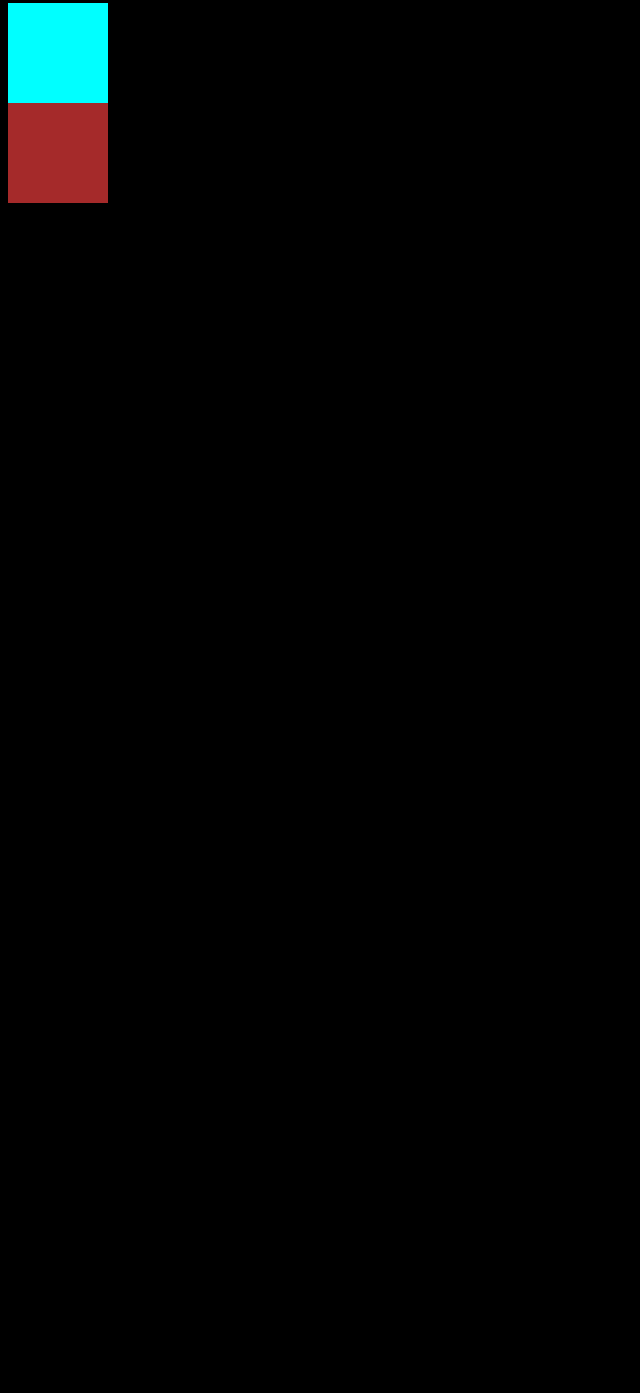
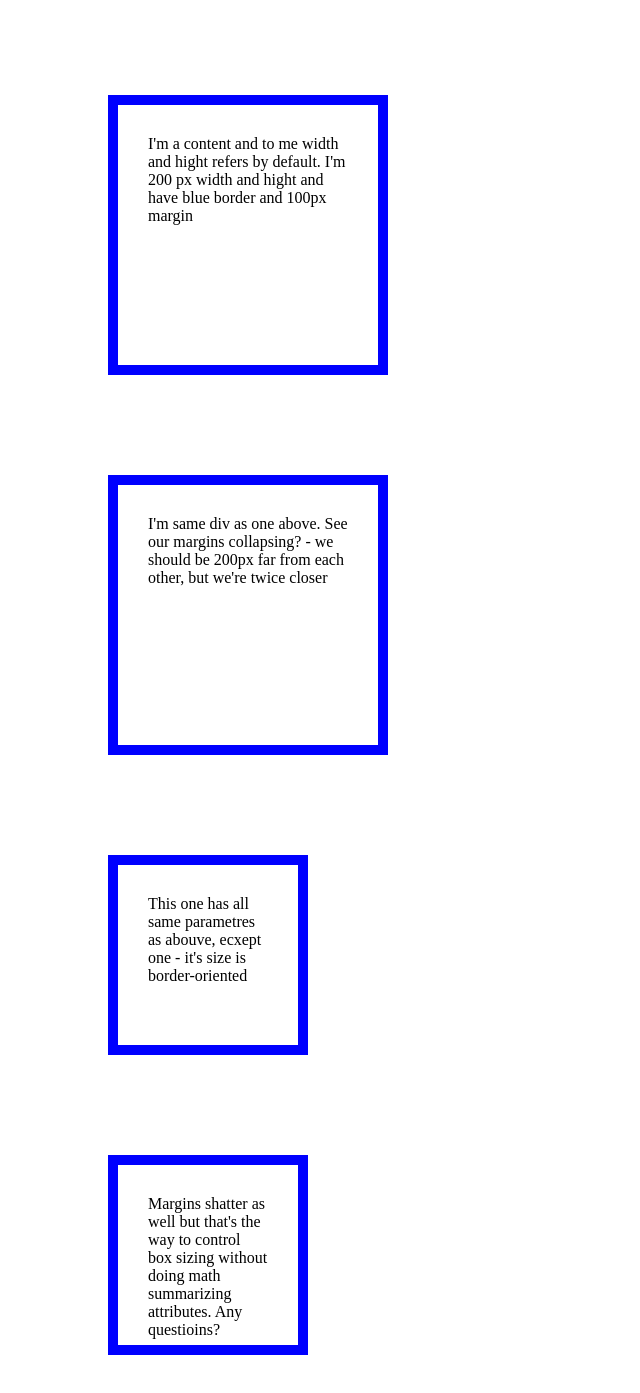
Before and after one commit to RikkySix/block-model-homework, a plain HTML site: page index.html in a window 1280 px wide. Shown: the part 5-1398 px from the top of the page, without its empty margins (0-640 px from the left). Before the commit the page ends 800 px from the top, so only its background shows below. Drawn offline with Linux system fonts and the light colour scheme.

Commit message:
divs were drawn

```diff
--- a/index.html
+++ b/index.html
@@ -9,7 +9,23 @@
 
 </head>
 <body>
-    <div id="first"></div>
-    <div id="second"></div>
+    <div id="first">
+        I'm a content and to me width and hight refers by default.
+         I'm 200 px width and hight and have blue border and 100px margin
+    </div>
+    <div id="first">
+        I'm same div as one above. See our margins collapsing?
+         - we should be 200px far from each other, but we're twice closer
+    </div>
+    <div id="second">
+        This one has all same parametres as abouve, ecxept one
+         - it's size is border-oriented
+    </div>
+    <div id="second">
+        Margins shatter as well but that's the way to control box sizing without doing math summarizing attributes. Any questioins?
+    </div>
+
+
+
 </body>
 </html>
--- a/styles/styles.css
+++ b/styles/styles.css
@@ -1,17 +1,16 @@
-* {
-    background-color: black;
-}
-
 #first {
-    height: 100px;
-    width: 100px;
-    color: aliceblue;
-    background-color: aqua;
+    width: 200px;
+    height: 200px;
+    padding: 30px;
+    border: 10px solid blue;
+    margin: 100px;
 }
 
 #second {
-    height: 100px;
-    width: 100px;
-    color: royalblue;
-    background-color: brown;
+    box-sizing: border-box;
+    width: 200px;
+    height: 200px;
+    padding: 30px;
+    border: 10px solid blue;
+    margin: 100px;
 }
```
